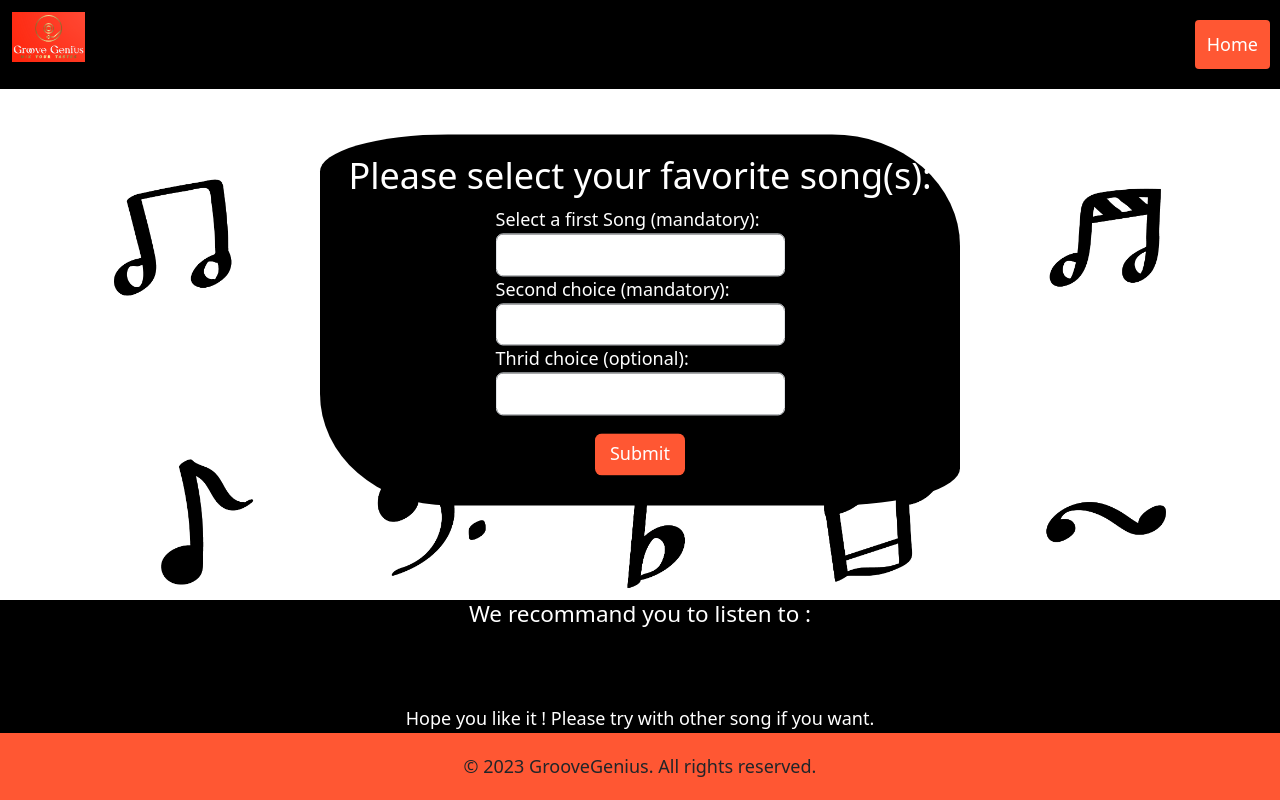
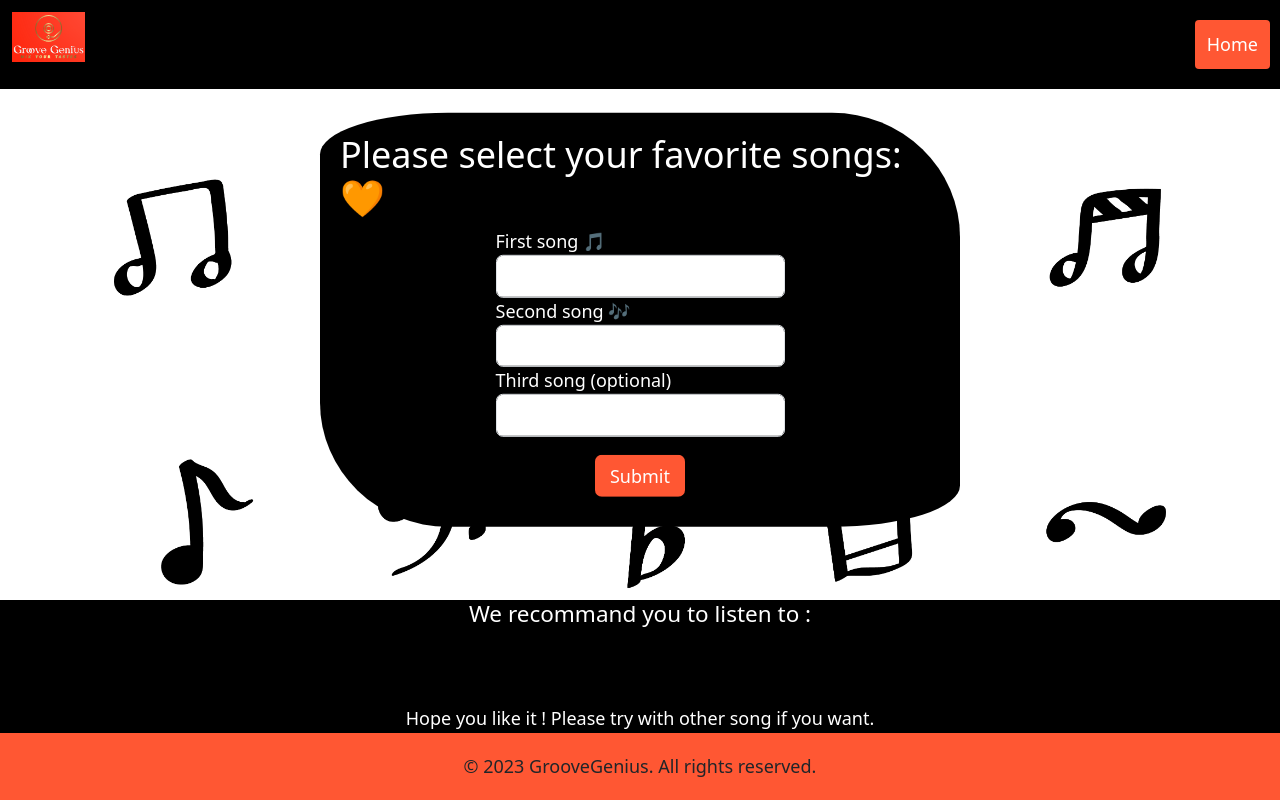
Before and after one commit to EmmaDeste/songRecommandation, a Flask app: template templates/result.html in a window 1280 px wide. Run offline with Flask 3, Linux system fonts and the light colour scheme; the template is opened without the code that fills it, so the values that code supplies are empty; parts of the project's set-up code (start-up, migrations or seed data) failed here and were passed over.

Commit message:
Add emoji for fun

```diff
--- a/templates/result.html
+++ b/templates/result.html
@@ -34,9 +34,9 @@
                 {% endwith %}
 
                 <form class="search-form form-inline d-flex align-items-center flex-column" action="/result" method="POST">
-                    <h2>Please select your favorite song(s):</h2>
+                    <h2>Please select your favorite songs: 🧡 </h2>
                     <div class="form-group">
-                        <label for="artiste">Select a first Song (mandatory):</label>
+                        <label for="artiste">First song 🎵</label>
                         <input type="text" class="form-control" id="song1" name="song1" list="list_song" required>
                         <datalist id="list_song">
                             {% for song in songs %}
@@ -45,7 +45,7 @@
                         </datalist>
                     </div>
                     <div class="form-group">
-                        <label for="chanson">Second choice (mandatory):</label>
+                        <label for="chanson">Second song 🎶</label>
                         <input type="text" class="form-control" id="song2" name="song2" list="list_song" required>
                         <datalist id="list_song">
                             {% for song in songs %}
@@ -54,7 +54,7 @@
                         </datalist>
                     </div>
                     <div class="form-group">
-                        <label for="chanson">Thrid choice (optional):</label>
+                        <label for="chanson">Third song (optional)</label>
                         <input type="text" class="form-control" id="song3" name="song3" list="list_song">
                         <datalist id="list_song">
                             {% for song in songs %}
```
